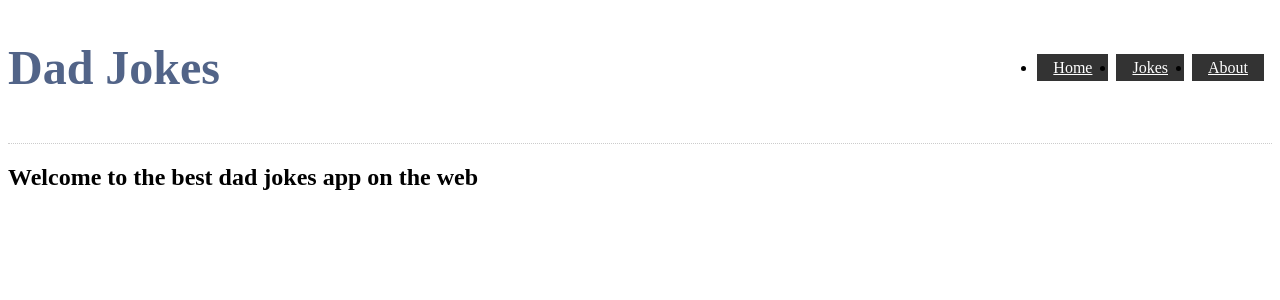
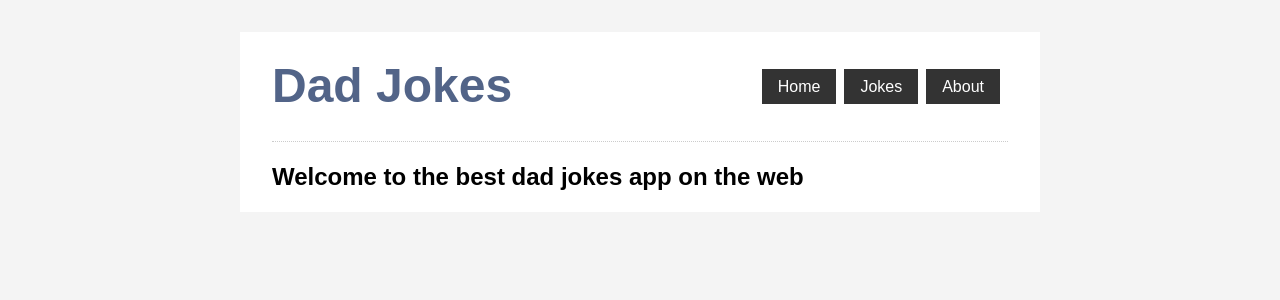
Before and after one commit to kenechiaugustine/dad-jokes, a Nuxt app: page / in a window 1280 px wide. Shown: the top 300 px of the page. Built offline with nearby package versions, Linux system fonts and the light colour scheme.

Commit message:
adjusted default layout style

```diff
--- a/layouts/default.vue
+++ b/layouts/default.vue
@@ -1,6 +1,48 @@
 <template>
-    <div>
-        <AppHeader />
-        <Nuxt />
-    </div>
+  <div class="container">
+    <AppHeader />
+    <Nuxt />
+  </div>
 </template>
+
+<script>
+import AppHeader from "~/components/AppHeader.vue";
+export default {
+  components: {
+    AppHeader,
+  },
+};
+</script>
+
+<style>
+* {
+  box-sizing: border-box;
+  margin: 0;
+  padding: 0;
+}
+
+body {
+  font-family: Arial, Helvetica, sans-serif;
+  font-size: 1rem;
+  line-height: 1.6;
+  background: #f4f4f4;
+}
+
+
+a {
+  color: #664;
+  text-decoration: none;
+}
+
+ul {
+  list-style: none;
+}
+
+.container {
+  max-width: 800px;
+  margin: 2rem auto;
+  overflow: hidden;
+  padding: 1rem 2rem;
+  background: #fff;
+}
+</style>
```
